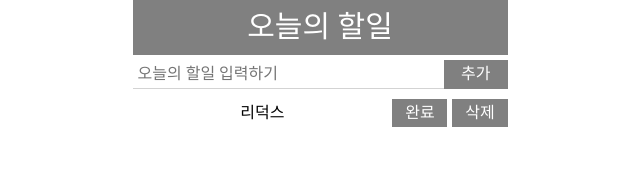
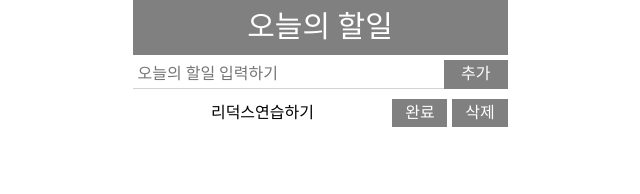
Before and after one commit to kimjiwon506/todoList-redux, a React (Create React App) app: page / in a window 1280 px wide. Shown: the top 194 px of the page, without its empty margins (320-960 px from the left). Built offline with nearby package versions, Linux system fonts and the light colour scheme.

Commit message:
context Api추가하기

```diff
--- a/src/App.js
+++ b/src/App.js
@@ -1,11 +1,15 @@
 import logo from './logo.svg';
 import './App.css';
 import { TodoContainer } from './container/TodoContainer';
+import { Provider } from 'react-redux';
+import { TodoProvider } from './context/todos';
 
 function App() {
   return (
     <div className="App">
-      <TodoContainer />
+      <TodoProvider>
+        <TodoContainer />
+      </TodoProvider>
     </div>
   );
 }
--- a/src/components/Input/index.jsx
+++ b/src/components/Input/index.jsx
@@ -1,17 +1,20 @@
-import React from 'react';
+import React, { useContext, useRef } from 'react';
 import Button from '../Button';
 import * as Styled from './styled'
+import TodoContext from '../../context/todos';
 
-function Input({todos, ...props }) {
+function Input() {
+    const { setTodos, todos } = useContext(TodoContext);
+    const nextIdRef = useRef(2)
     const onSubmit = (e) => {
         e.preventDefault();
-        props.onAddTodo(todos.input);
-        props.onChangeInput('')
+        setTodos({...todos, todo: todos.todo.concat({id:nextIdRef.current++, text: todos.inputValue , done:false})})
     }
+    const onChangeInput = (e) => setTodos({...todos, inputValue: e.target.value })
 
     return (
         <Styled._Wrapper onSubmit={onSubmit}>
-            <Styled._Input placeholder='오늘의 할일 입력하기' value={todos.input} onChange={(e) => props.onChangeInput(e.target.value)}></Styled._Input>
+            <Styled._Input placeholder='오늘의 할일 입력하기' value={todos.inputValue || ''} onChange={onChangeInput}></Styled._Input>
             <Button type="submit">추가</Button>
         </Styled._Wrapper>
     );
--- a/src/components/TodoItem/index.jsx
+++ b/src/components/TodoItem/index.jsx
@@ -1,15 +1,24 @@
-import React from 'react';
+import React, { useContext} from 'react';
 import Button from '../Button';
 import * as Styled from './styled'
+import TodoContext from '../../context/todos';
 
-function TodoItem({todos, ...props }) {
+function TodoItem() {
+    // 만약에 todoContext에 actions : { setTodo: () => {}, setAdd: () => {}} 이렇게 있었다면 const { todos, action } = useContext(TodoContext); 후에 actions.setTodo이렇게 사용
+    const { todos, setTodos } = useContext(TodoContext);
+
+    const onToggle = (id) => setTodos({...todos, todo: todos.todo.map((item) => item.id === id ? { ...item, done: !item.done } : item)})
+    const onDelete = (id) => {
+        return setTodos({ ...todos, todo: todos.todo.filter((item) => item.id !== id && item ) })
+    }
+
     return (
     <>
-        {todos.todos && todos.todos.map((todo) => (
-            <Styled._Wrapper key={todo.id} >
-                <Styled._Item style={{ textDecoration: todo.done ? 'line-through' : 'none' }}>{todo.text}</Styled._Item>
-                <Button onClick={() => props.onToggle(todo.id)}>완료</Button>
-                <Button onClick={() => props.onDeleteTodo(todo.id)}>삭제</Button>
+        {todos.todo.map(( item ) => (
+            <Styled._Wrapper key={item.id} >
+                <Styled._Item style={{ textDecoration: item.done ? 'line-through' : 'none' }}>{item.text}</Styled._Item>
+                <Button onClick={() => onToggle(item.id)}>완료</Button>
+                <Button onClick={() => onDelete(item.id)}>삭제</Button>
             </Styled._Wrapper>
         ))}
     </>
--- a/src/container/TodoContainer.jsx
+++ b/src/container/TodoContainer.jsx
@@ -1,48 +1,15 @@
-import React from 'react';
-import { connect, useSelector, useDispatch } from 'react-redux';
+import React, {useState} from 'react';
 import Header from '../components/Header/index';
 import Input from '../components/Input/index';
 import TodoItem from '../components/TodoItem/index';
-import { addTodo, changeInput, deleteTodo, toggleTodo } from '../modules/todos';
 
 export function TodoContainer() {
-    const todos = useSelector(state => state.todos);
-    const dispatch = useDispatch();
-    const onToggle = id => dispatch(toggleTodo(id));
-    const onDeleteTodo = id => dispatch(deleteTodo(id))
-    const onAddTodo = text => dispatch(addTodo(text));
-    const onChangeInput = text => dispatch(changeInput(text));
 
     return (
         <>
             <Header>오늘의 할일</Header>
-            <Input todos={todos} onAddTodo={onAddTodo} onChangeInput={onChangeInput} />
-            <TodoItem todos={todos} onToggle={onToggle} onDeleteTodo={onDeleteTodo} />
+            <Input />
+            <TodoItem />
         </>
     );
 }
-
-// export default connect(
-//     ({todos}) => ({
-//         input: todos.input,
-//         todos: todos.todos
-//     }),
-//     {
-//         changeInput,
-//         toggleTodo,
-//     },
-// )(TodoContainer)
-
-// const mapStateToProps = ({todos}) => ({
-//     input: todos.input,
-//     todos: todos.todos
-// })
-
-// const mapDispatchToProps = { onToggle }
-
-// const mapStateToProps  = state => ({ todos: state.todos })
-
-// export default connect(
-//     mapStateToProps,
-//     // mapDispatchToProps
-// )(TodoContainer)
--- /dev/null
+++ b/src/context/todos.js
@@ -0,0 +1,24 @@
+import { createContext, useState } from "react";
+
+const TodoContext = createContext({
+    // inputValue: '',
+    todos: {inputValue: '', todo: []},
+    actions: {setTodos: () => {}}
+})
+
+const TodoProvider = ({children}) => {
+    const [todos, setTodos] = useState({
+        inputValue: '',
+        todo: [{id:1, text: '리덕스연습하기', done:false}]
+    })
+
+    const value = {todos, setTodos};
+
+    return (
+        <TodoContext.Provider value={value}>{children}</TodoContext.Provider>
+    )
+}
+
+export { TodoProvider };
+
+export default TodoContext;
```
